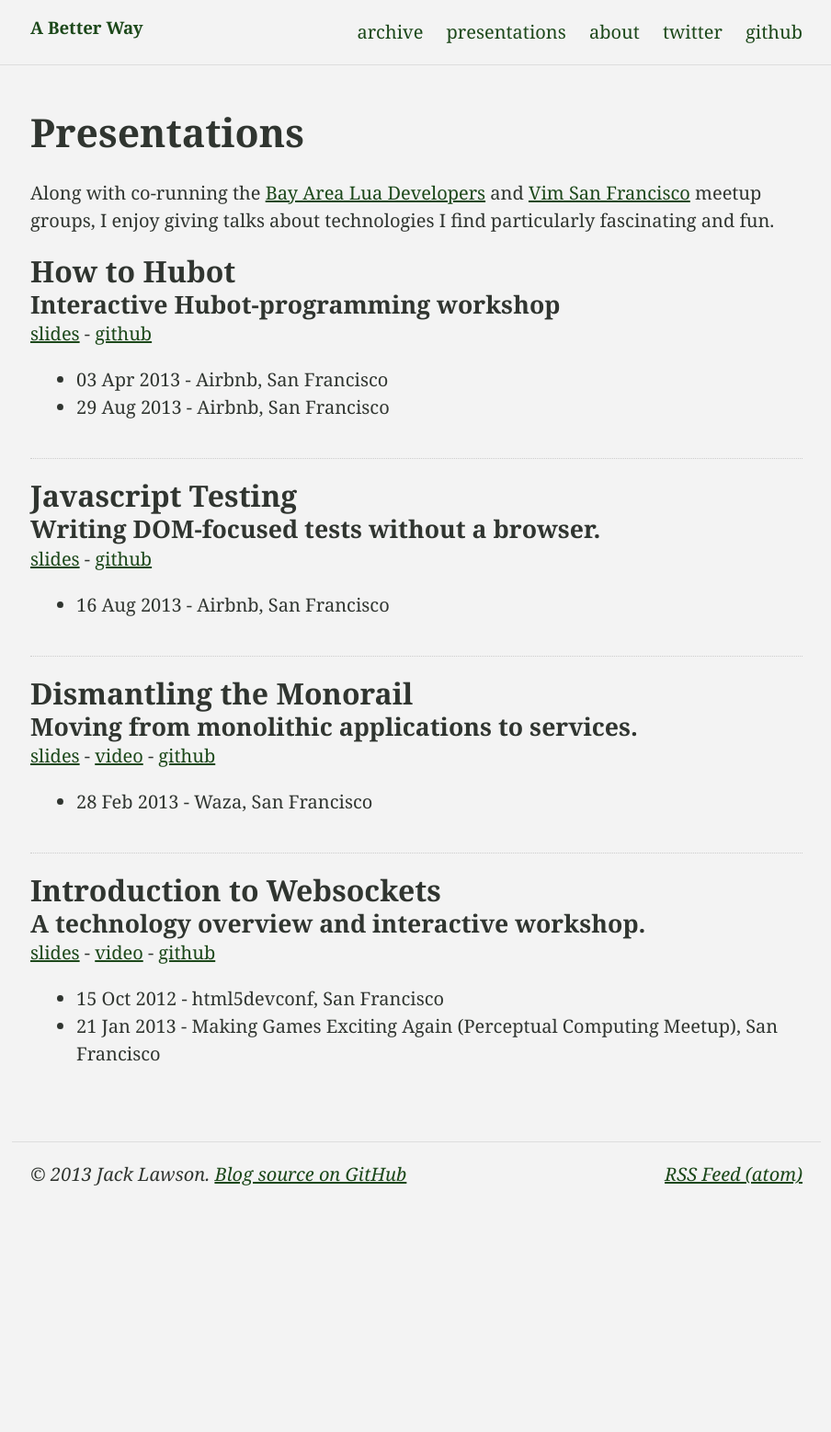
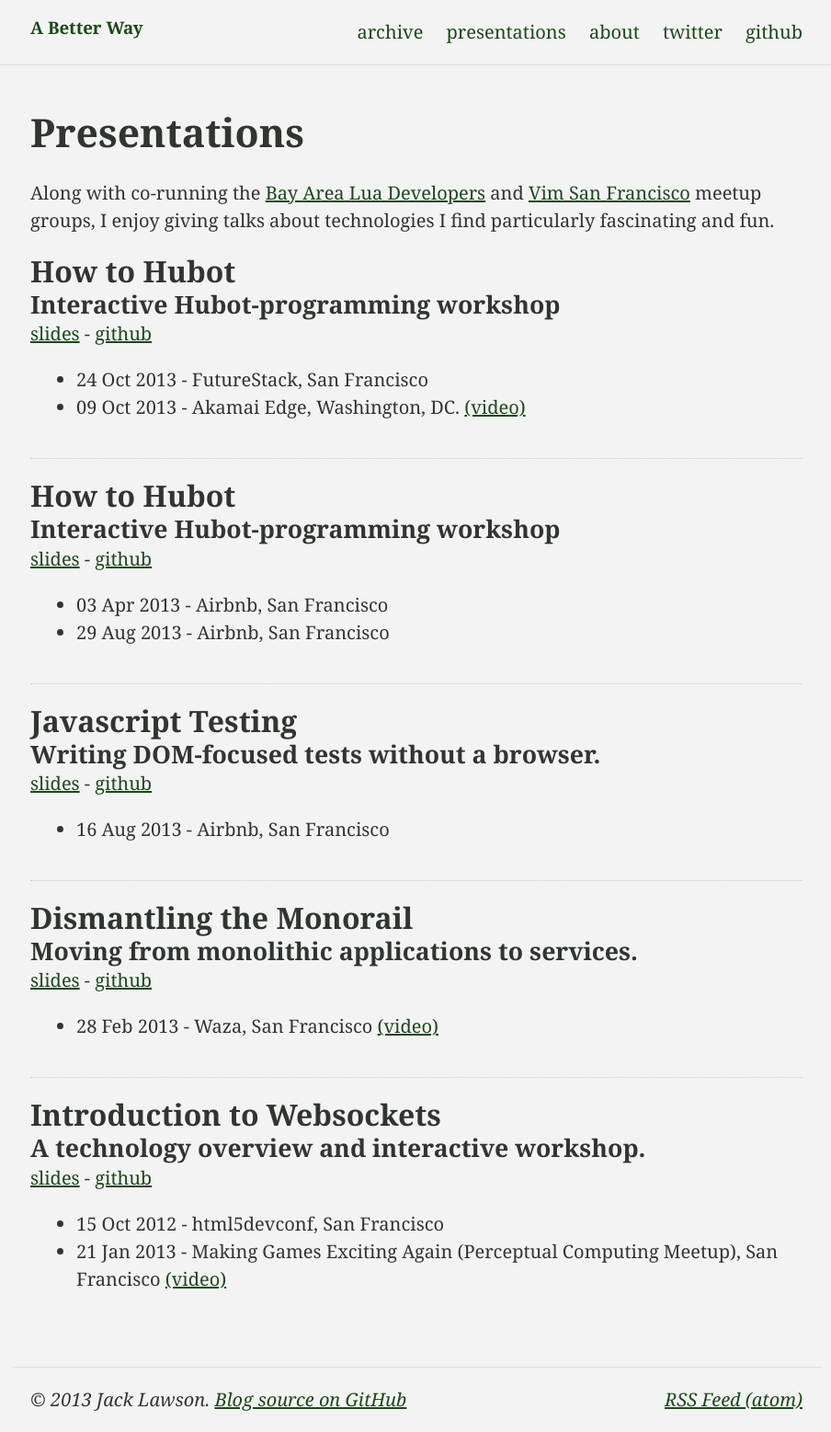
Before and after one commit to ajacksified/ajacksified.github.com, a Jekyll site: the page built from presentations.html, in a window 1280 px wide. Shown: the whole page at 92% size, without its empty margins (187-1091 px from the left). Built offline with Jekyll 4.4.1, drawn with Linux system fonts in a browser that asks for light colours; Markdown is read by kramdown in place of the engine named in the settings; before the commit the page ends 1312 px from its top, so only the background shows below that.

Commit message:
updated presentations

```diff
--- a/presentations.html
+++ b/presentations.html
@@ -13,6 +13,33 @@ title: Presentations | A Better Way - Jack Lawson
       meetup groups, I enjoy giving talks about technologies I find particularly
       fascinating and fun.
     </p>
+
+    <article>
+      <h2>How to Hubot</h2>
+      <h3>Interactive Hubot-programming workshop</h3>
+
+      <p>
+        <a href="http://thejacklawson.com/performance-tooling/">slides</a> -
+        <a href="https://github.com/ajacksified/performance-tooling/">github</a>
+      </p>
+
+      <ul>
+        <li>
+          <time datetime="2013-04-03T00:00:00-07:00">
+            24 Oct 2013 - FutureStack, San Francisco
+          </time>
+        </li>
+        <li>
+          <time datetime="2013-09-29T00:00:00-07:00">
+            09 Oct 2013 - Akamai Edge, Washington, DC.
+            <a href="http://www.akamai.com/html/custconf/edgetv-commerce.html#jack-lawson-analytics">
+              (video)
+            </a>
+          </time>
+        </li>
+      </ul>
+    </article>
+
 
     <article>
       <h2>How to Hubot</h2>
@@ -69,6 +95,7 @@ title: Presentations | A Better Way - Jack Lawson
         <li>
           <time datetime="2013-02-28T00:00:00-07:00">
             28 Feb 2013 - Waza, San Francisco
+            <a href="http://vimeo.com/61043049">(video)</a>
           </time>
         </li>
       </ul>
@@ -93,6 +119,7 @@ title: Presentations | A Better Way - Jack Lawson
         <li>
           <time datetime="2012-01-21T00:00:00-07:00">
             21 Jan 2013 - Making Games Exciting Again (Perceptual Computing Meetup), San Francisco
+            <a href="http://www.youtube.com/watch?v=i_UlTgYJyh0">(video)</a>
           </time>
         </li>
       </ul>
```
Also changed, not shown: other parts of presentations.html (+0 -2 lines).
